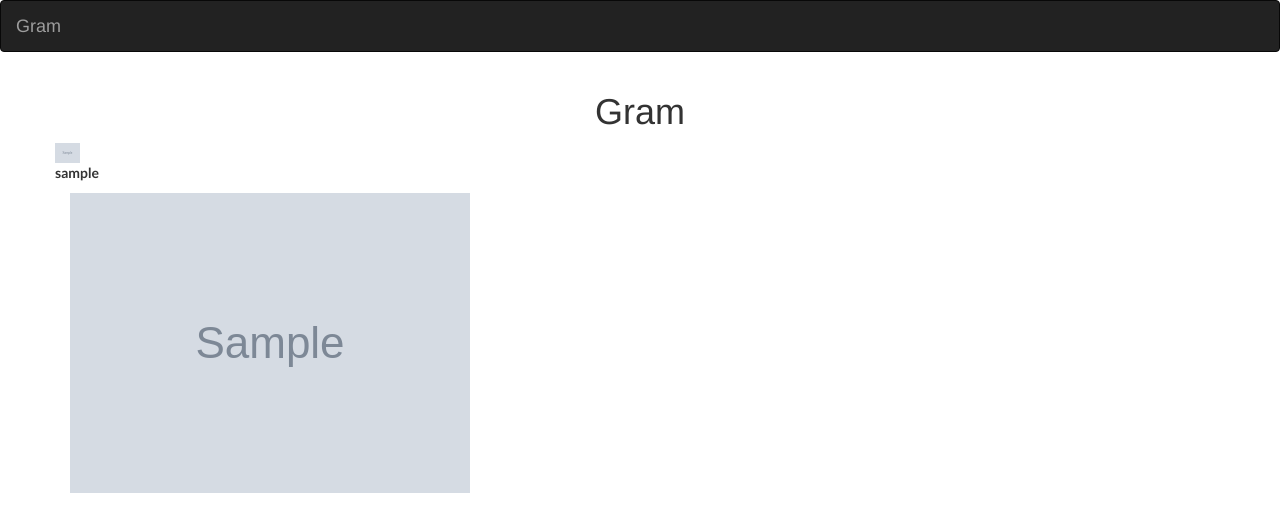
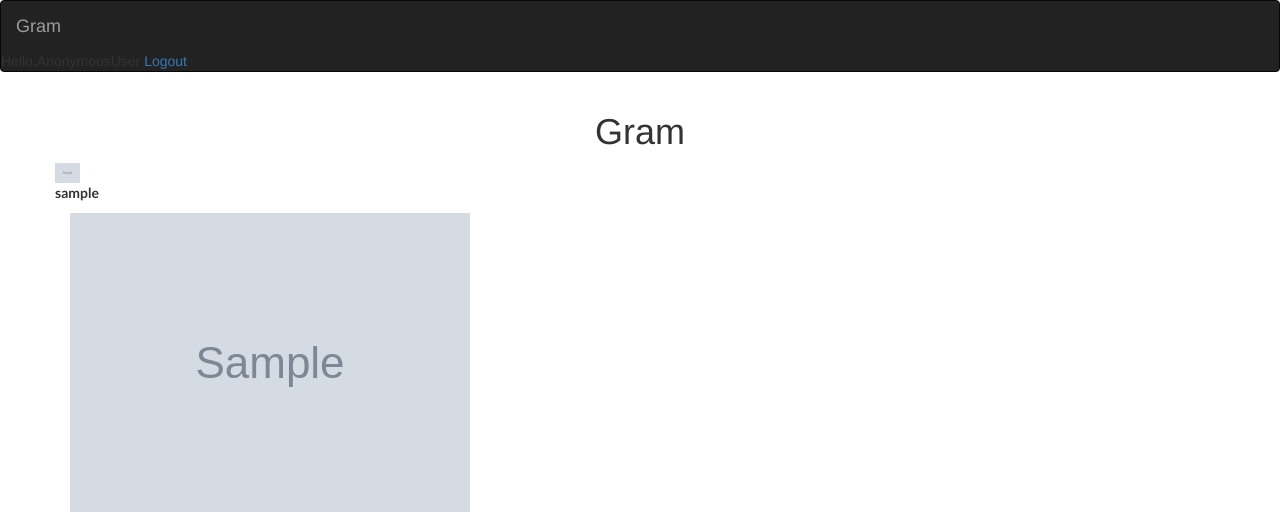
Before and after one commit to VGichuki/instagram-app, a Django app: page / in a window 1280 px wide. Shown: the top 512 px of the page. Run offline with Django 3.2, Linux system fonts and the light colour scheme; tables that the repository leaves empty hold one stand-in row (values such as "Sample post"); grey boxes marked "Sample" are stand-in pictures; some libraries are stand-ins or nearby versions.

Commit message:
create a route for logout in navbar

```diff
--- a/gram/templates/navbar.html
+++ b/gram/templates/navbar.html
@@ -12,6 +12,9 @@
       <a class="navbar-brand" href="{% url 'index' %}">Gram</a>
     </div>
   </div>
+
+  <span id="=hello-msg">Hello,{{request.user}}</span>
+  <span><a href="{% url 'logout'%}">Logout</a></span>
 </nav>
 </body>
 </html>
```
